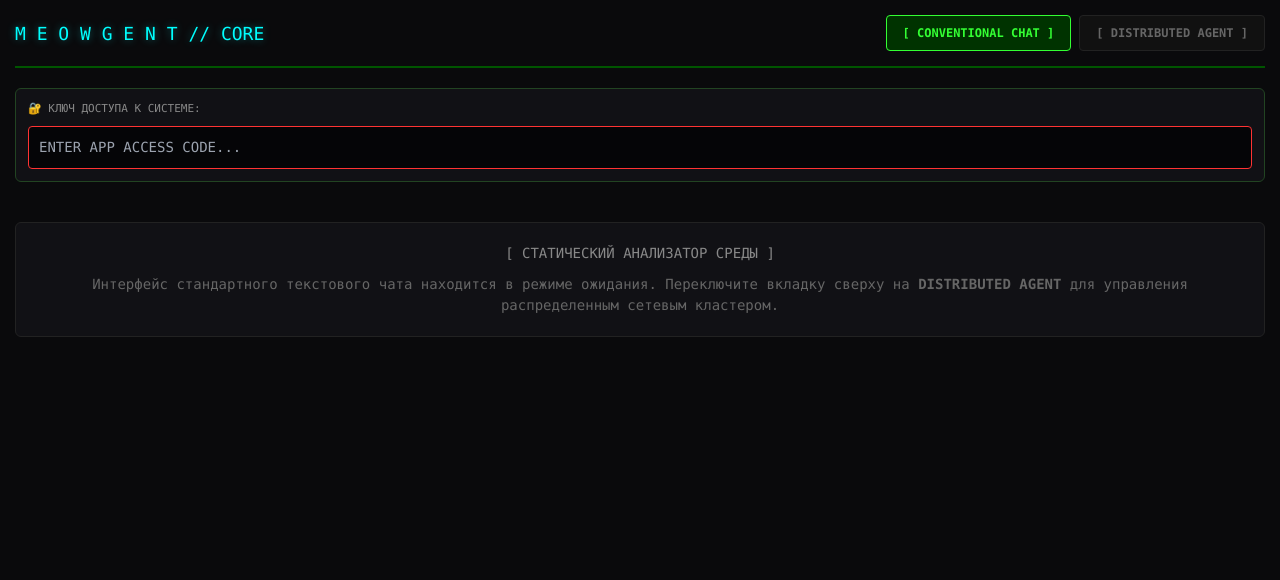
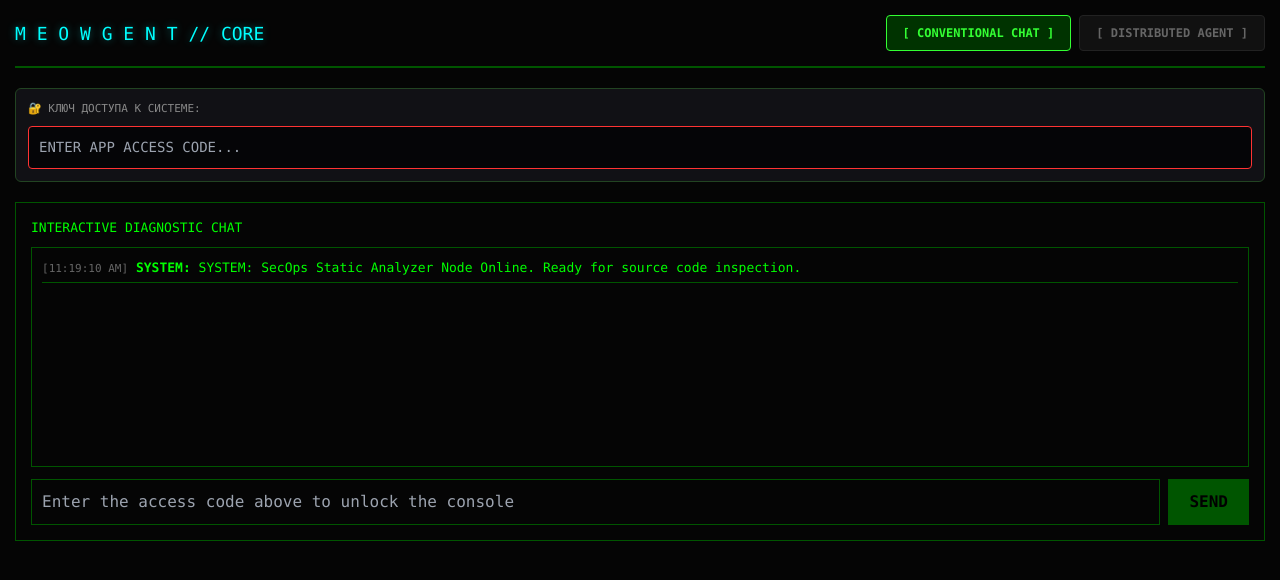
Before and after one commit to LuwnFM/MEOWGENT, a Next.js app: page / in a window 1280 px wide. Shown: the top 580 px of the page. Built offline with nearby package versions, Linux system fonts and the light colour scheme.

Commit message:
Modernize interactive chat console

```diff
--- a/app/page.tsx
+++ b/app/page.tsx
@@ -1,12 +1,19 @@
 'use client';
 
-import React, { useState, useEffect } from 'react';
+import React, { useEffect, useRef, useState } from 'react';
 import AgentPanel from '@/components/AgentPanel';
+
+type Message = { role: 'user' | 'system'; text: string; time: string };
 
 export default function MainPage() {
   const [code, setCode] = useState('');
   const [tab, setTab] = useState<'chat' | 'agent'>('chat');
   const [isAuthSaved, setIsAuthSaved] = useState(false);
+  const [chatInput, setChatInput] = useState('');
+  const [messages, setMessages] = useState<Message[]>([
+    { role: 'system', text: 'SYSTEM: SecOps Static Analyzer Node Online. Ready for source code inspection.', time: new Date().toLocaleTimeString() }
+  ]);
+  const chatEndRef = useRef<HTMLDivElement>(null);
 
   // Восстановление токена из локального хранилища устройства при загрузке
   useEffect(() => {
@@ -18,9 +25,14 @@ export default function MainPage() {
   }, []);
 
   const handleSaveCode = (val: string) => {
+    const trimmedCode = val.trim();
     setCode(val);
-    localStorage.setItem('app_access_token', val);
-    setIsAuthSaved(true);
+    if (trimmedCode) {
+      localStorage.setItem('app_access_token', trimmedCode);
+    } else {
+      localStorage.removeItem('app_access_token');
+    }
+    setIsAuthSaved(Boolean(trimmedCode));
   };
 
   const handleClearCode = () => {
@@ -29,11 +41,35 @@ export default function MainPage() {
     setIsAuthSaved(false);
   };
 
+  useEffect(() => {
+    chatEndRef.current?.scrollIntoView({ behavior: 'smooth' });
+  }, [messages]);
+
+  const handleSendChatMessage = () => {
+    const text = chatInput.trim();
+    if (!text || !isAuthSaved) return;
+
+    setMessages((previous) => [...previous, {
+      role: 'user',
+      text,
+      time: new Date().toLocaleTimeString()
+    }]);
+    setChatInput('');
+
+    window.setTimeout(() => {
+      setMessages((previous) => [...previous, {
+        role: 'system',
+        text: '[ANALYSIS] Input accepted. Syntax boundaries checked. No errors detected. Switch to DISTRIBUTED AGENT to dispatch a task to the execution cluster.',
+        time: new Date().toLocaleTimeString()
+      }]);
+    }, 1200);
+  };
+
   return (
     <div style={{
-      background: '#0a0a0c',
+      background: '#050505',
       minHeight: '100vh',
-      color: '#33ff33',
+      color: '#00ff00',
       padding: '15px',
       fontFamily: 'Consolas, Monaco, "Courier New", monospace',
       boxSizing: 'border-box'
@@ -137,19 +173,36 @@ export default function MainPage() {
       {/* КОНТЕНТ ВКЛАДОК */}
       <main style={{ minHeight: '60vh' }}>
         {tab === 'chat' ? (
-          <div style={{
-            background: '#111115',
-            border: '1px solid #222',
-            borderRadius: '6px',
-            padding: '20px',
-            color: '#666',
-            textAlign: 'center',
-            fontSize: '14px',
-            marginTop: '40px'
-          }}>
-            <p style={{ color: '#888', margin: '0 0 10px 0' }}>[ СТАТИЧЕСКИЙ АНАЛИЗАТОР СРЕДЫ ]</p>
-            Интерфейс стандартного текстового чата находится в режиме ожидания.
-            Переключите вкладку сверху на <strong>DISTRIBUTED AGENT</strong> для управления распределенным сетевым кластером.
+          <div style={{ background: '#050505', border: '1px solid #005500', padding: '15px' }}>
+            <h4 style={{ margin: '0 0 10px 0', color: '#00ff00', fontSize: '13px' }}>INTERACTIVE DIAGNOSTIC CHAT</h4>
+            <div style={{ background: '#050505', border: '1px solid #005500', padding: '10px', height: '220px', overflowY: 'auto', fontSize: '13px', marginBottom: '12px' }}>
+              {messages.map((message, index) => (
+                <div key={`${message.time}-${index}`} style={{ marginBottom: '8px', borderBottom: '1px solid #005500', paddingBottom: '4px', color: message.role === 'user' ? '#00ffff' : '#00ff00' }}>
+                  <span style={{ color: '#666', fontSize: '11px' }}>[{message.time}]</span>{' '}
+                  <strong>{message.role.toUpperCase()}:</strong> {message.text}
+                </div>
+              ))}
+              <div ref={chatEndRef} />
+            </div>
+            <div style={{ display: 'flex', gap: '8px', flexWrap: 'wrap' }}>
+              <input
+                type="text"
+                disabled={!isAuthSaved}
+                placeholder={isAuthSaved ? 'Enter a code or question for an express check...' : 'Enter the access code above to unlock the console'}
+                style={{ flex: '1 1 220px', minWidth: 0, background: '#050505', color: '#00ff00', border: '1px solid #005500', padding: '10px', outline: 'none' }}
+                value={chatInput}
+                onChange={(event) => setChatInput(event.target.value)}
+                onKeyDown={(event) => event.key === 'Enter' && handleSendChatMessage()}
+              />
+              <button
+                type="button"
+                disabled={!isAuthSaved || !chatInput.trim()}
+                onClick={handleSendChatMessage}
+                style={{ background: isAuthSaved && chatInput.trim() ? '#00ff00' : '#005500', color: '#000', border: '1px solid #005500', padding: '0 20px', fontWeight: 'bold', cursor: isAuthSaved && chatInput.trim() ? 'pointer' : 'not-allowed' }}
+              >
+                SEND
+              </button>
+            </div>
           </div>
         ) : (
           <AgentPanel accessCode={code} />
```
